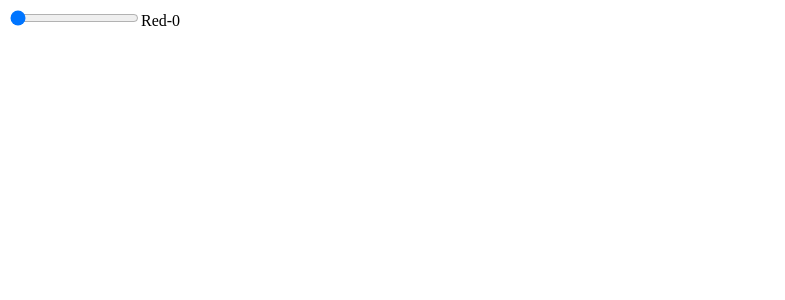
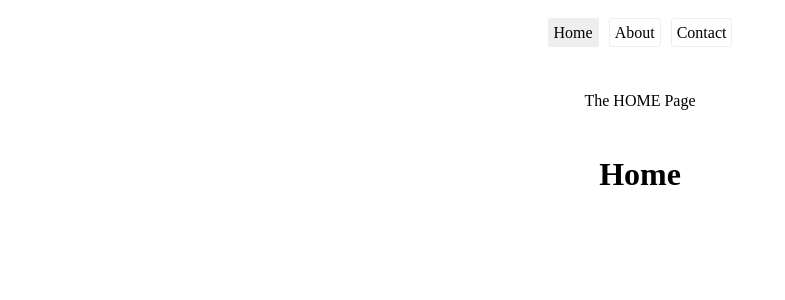
Before and after one commit to manuel-valles/basicReact, a React (Create React App) app: page / in a window 1280 px wide. Shown: the top 300 px of the page, without its empty margins (0-785 px from the left). Built offline with nearby package versions, Linux system fonts and the light colour scheme.

Commit message:
React pages - ReactDevTools

```diff
--- a/public/index.html
+++ b/public/index.html
@@ -2,8 +2,41 @@
 <html lang="en">
 <head>
   <meta charset="UTF-8">
-  <script src="https://cdnjs.cloudflare.com/ajax/libs/babel-standalone/6.26.0/babel.min.js"></script>
   <title>React App</title>
+  <style>
+    .container {
+      display:flex;
+      flex-flow: column nowrap;
+      justify-content: space-around;
+      align-items: center;
+      height: 100vh;
+    }
+    header {
+      flex:0;
+      text-align: center;
+      margin: 25px;
+    }
+    h1 {flex:1;}
+    ul {
+      padding: 0;
+      margin-bottom: 25px;
+      display: inline
+    }
+    li{
+      display: inline;
+      margin: 5px;
+      padding: 5px;
+      border-radius: 3px;
+      border:1px solid #eee;
+    }
+    li a {
+      color: #000;
+      text-decoration: none;
+    }
+    li.active {
+      background-color: #eee;
+    }
+  </style>
 </head>
 <body>
   <div id="root"></div>
--- a/src/App2.js
+++ b/src/App2.js
@@ -1,75 +1,62 @@
 import React from 'react';
-import ReactDOM from 'react-dom';
-import PropTypes from 'prop-types';
 
 class App2 extends React.Component {
   constructor(){
     super();
-		this.state={
-			red: 0
-		};
-		this.update = this.update.bind(this);
+    this.state = {
+      pages: [
+        { title: 'Home' },
+        { title: 'About' },
+        { title: 'Contact' }
+      ],
+      index: 0
     }
-	update(e){
-		this.setState({
-			red: ReactDOM.findDOMNode(this.refs.red.refs.inp).value
-		})
+  }
+  changePage(index){
+    this.setState({index})
   }
   render(){
-		return(
-			<div>
-				<NumInput
-					ref="red"
-					min={0}
-					max={255}
-					step={0.01}
-					val={+this.state.red}
-					// type="number"
-					label="Red"
-					update={this.update}/>
-				<br/>
+    let title = this.state.pages[this.state.index].title;
+    return (
+      <div className="container">
+        <Nav
+          click={this.changePage.bind(this)}
+          items={this.state.pages}
+          active={this.state.index} />
+        <Header title={title} />
+        <Content title={title} />
       </div>
     );
   }
 }
 
-class NumInput extends React.Component{
-	render(){
-		let label = this.props.label !== ''
-			?<label>{this.props.label}-{this.props.val}</label>
-			:'';
+const Header = (props) =>  {
   return (
-			<div>
-				<input ref="inp"
-					type={this.props.type}
-					min={this.props.min}
-					max={this.props.max}
-					step={this.props.step}
-					defaultValue={this.props.val}
-					onChange={this.props.update}
-				/>
-				{label}
-			</div>
+    <header>
+      The {props.title.toUpperCase()} Page
+    </header>
   );
 }
-}
-NumInput.propTypes = {
-	min: PropTypes.number,
-	max: PropTypes.number,
-	step: PropTypes.number,
-	val: PropTypes.number,
-	label: PropTypes.string,
-	update: PropTypes.func.isRequired,
-	type: PropTypes.oneOf(['number', 'range'])
+
+const Nav = (props) => {
+  let items = props.items.map((item, i) => {
+    return <NavItem key={i} {...props} index={i} />
+  })
+  return <ul>{items}</ul>
 }
 
-NumInput.defaultProps = {
-	min: 0,
-	max: 0,
-	step: 1,
-	val: 0,
-	label: '',
-	type: 'range'
+const NavItem = (props) => {
+  return (
+      <li className={props.active === props.index && 'active'}>
+        <a
+          onClick={props.click.bind(null, props.index)}
+          href="#">
+          {props.items[props.index].title}
+        </a>
+      </li>
+  )
 }
 
+const Content = (props) => <h1>{props.title}</h1>
+
 export default App2;
--- a/src/index.js
+++ b/src/index.js
@@ -3,6 +3,6 @@ import ReactDOM from 'react-dom';
 import App2 from './App2';
 
 ReactDOM.render(
-  <App2 cat={6} txt="this is the prop text"/>,
+  <App2 />,
   document.getElementById('root')
 );
```
Lines whose indentation alone changed are shown as unchanged.
